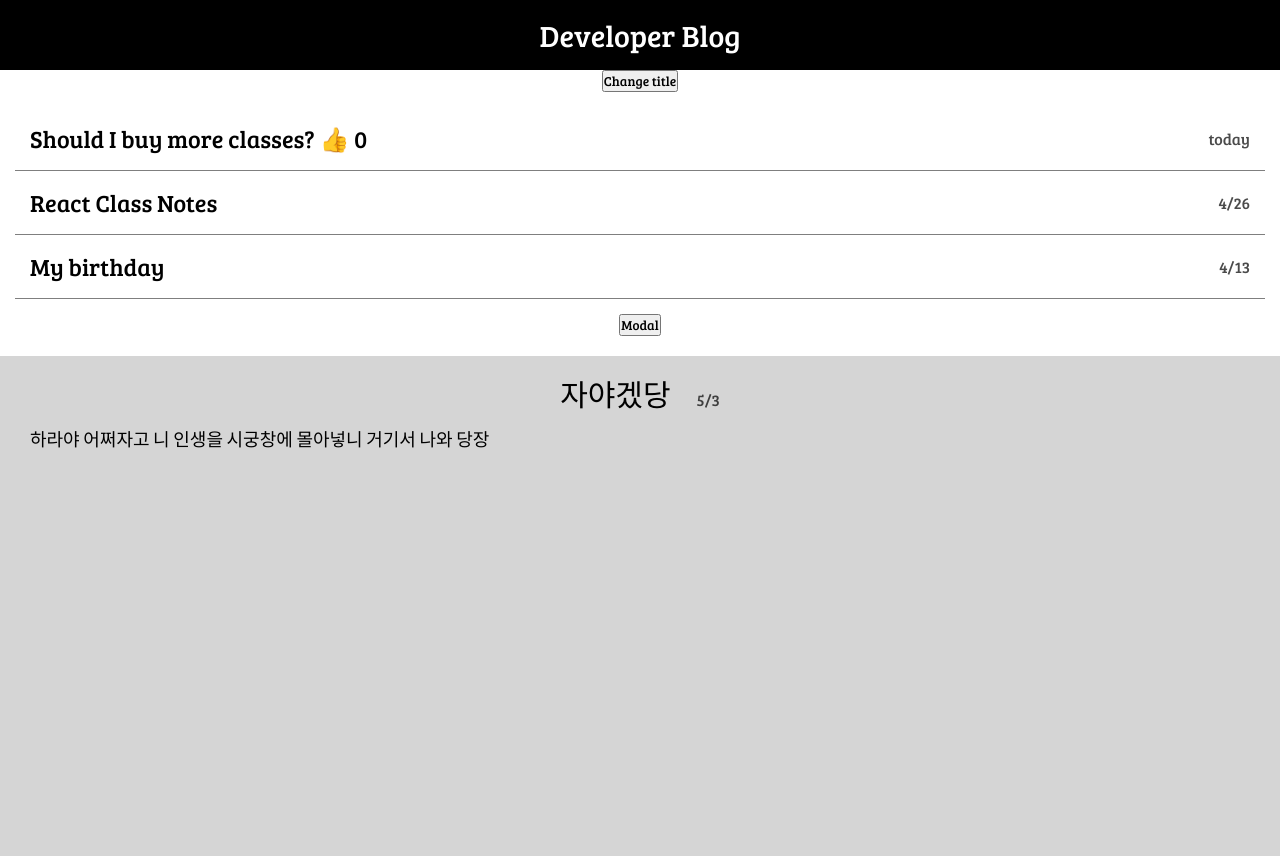
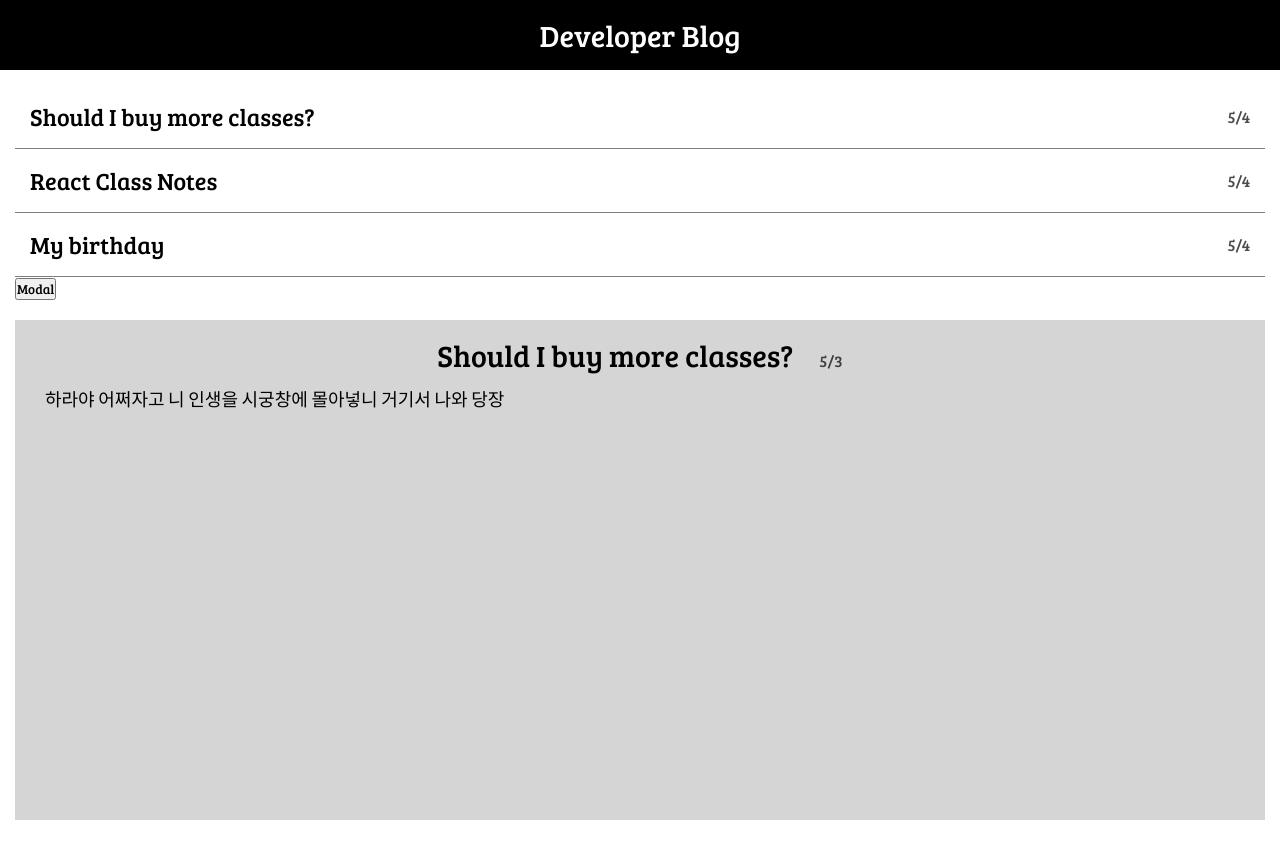
Before and after one commit to RominaSCH/rrbasic, a React (Create React App) app: page / in a window 1280 px wide. Both pictures are taken after a click on the button "Modal". After the commit the page ends 835 px from the top, so only its background shows below. Built offline with nearby package versions, Linux system fonts and the light colour scheme.

Commit message:
props learn

```diff
--- a/src/App.js
+++ b/src/App.js
@@ -4,48 +4,42 @@ import './App.css';
 function App() {
   let [title, mTitle] = useState(["Should I buy more classes?","React Class Notes",  "My birthday"]);
   let [date, mDate] = useState(["today","4/26",  "4/13"]);
-  let [favNum, clicked] = useState(0); //clicked 는 함수! 앞 state 변수 변경할 때 사용
+  // let [favNum, clicked] = useState(0); //clicked 는 함수! 앞 state 변수 변경할 때 사용
   let [modal, modal_modify] = useState(false);
+
+
   return (
     <div className="App">
       <div className="black-nav">
         <div>Developer Blog</div>
       </div>
-      <button onClick={ () => {
-        let newArray = [...title];  //deep copy를 해야함, 그냥 copy 말고, A = B 는 값 공유
-        newArray[0] = "Yes! because You want!";
-        mTitle(newArray) } }>Change title</button>
+
       <div className="post-wrapper">
-        <div className="post">
-          <span className="post__title"> {title[0]}
-          <span className="fav-num" onClick={ () => { clicked(favNum + 1) }}> 👍 {favNum}</span>
-          </span>
-          <span className="post__date"> {date[0]} </span>
-        </div>
-        <div className="post">
-          <span className="post__title"> {title[1]} </span>
-          <span className="post__date"> {date[1]} </span>
-        </div>
-        <div className="post">
-          <span className="post__title"> {title[2]} </span>
-          <span className="post__date"> {date[2]} </span>
-        </div>
-      </div>
+        {
+          title.map( t => {return (
+            <div className="post">
+              <span className="post__title"> {t} </span>
+              <span className="post__date"> 5/4</span>
+            </div>
+            );} )
+        }
+  <button onClick={ () => { modal_modify(!modal)}}>Modal</button>
+   {
+     modal === true
+     ? <Modal title={title} /> // <Component_name 자식컴포넌트에서 사용할 이름 = 전송할 state />
+     : null
+   }
 
-      <button onClick={ () => { modal_modify(!modal) }}>Modal</button>
-      { //난 modal에 0값 주고 클릭시 +1씩 더해서 modal%2 로 나머지 값이 0과 1일때로 나누어 모달창 열고닫음
-        modal === true ? <Modal /> : null
-      }
-
+    </div>
     </div>
   );
 }
-//component 처음은 대문자로. return (여기에는 평행한 단 하나의 태그만 쓰기);
-function Modal(){ //component! very useful and 보기좋음! 관리도 편함!
+
+function Modal(props){ //component! very useful and 보기좋음! 관리도 편함!
   return (
       <div className="modal">
         <div className="modal__info">
-        <span className="modal__title"> 자야겠당 </span>
+        <span className="modal__title"> {props.title[0]} </span>
         <span className="modal__date"> 5/3 </span>
         </div>
         <span className="modal__content"> 하라야 어쩌자고 니 인생을 시궁창에 몰아넣니 거기서 나와 당장 </span>
```
